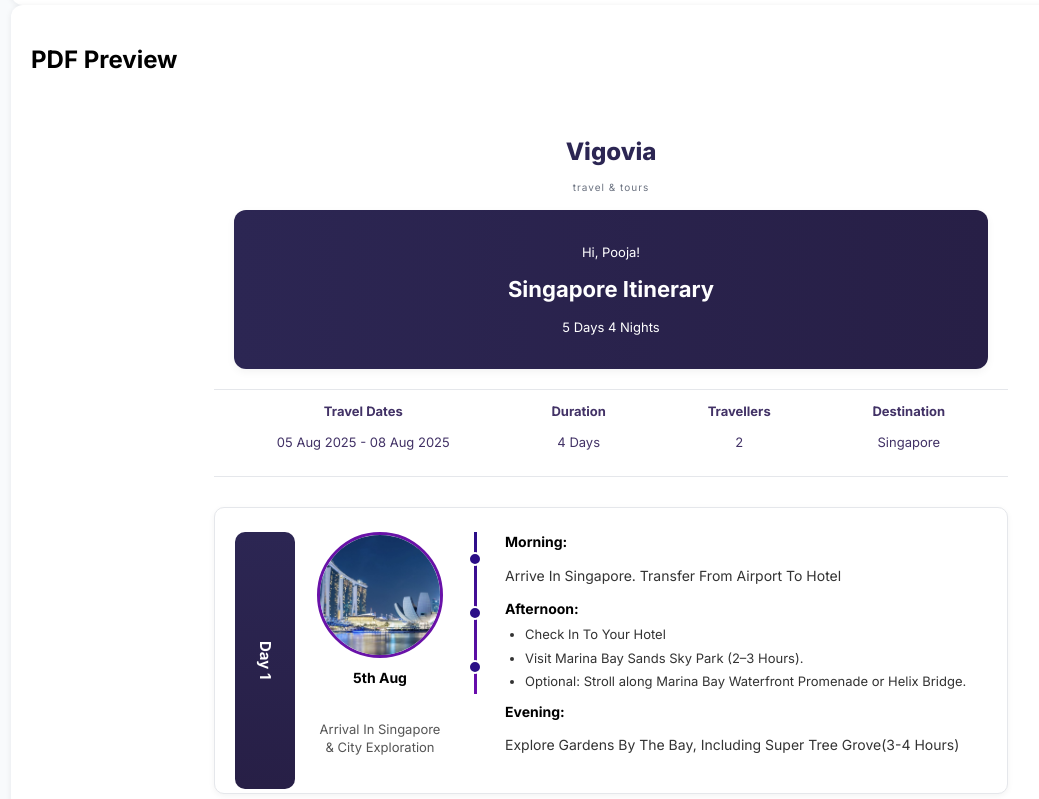
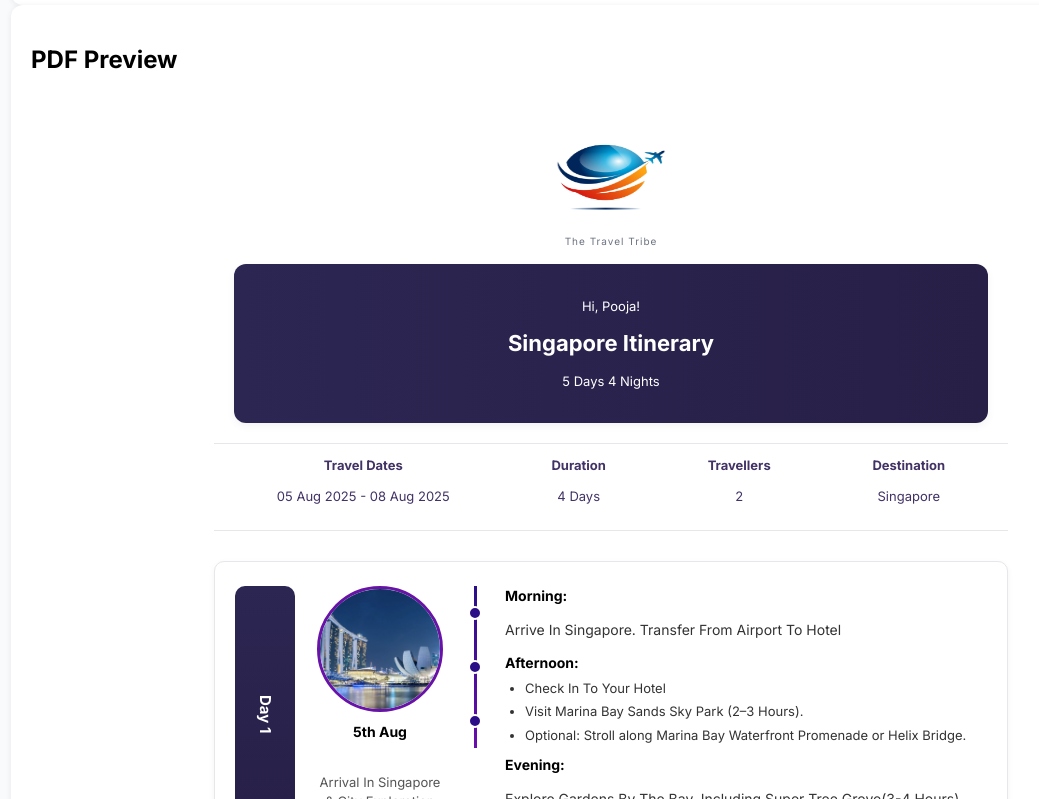
Before and after one commit to PoojaDev74/PDF_Generator, a React (Vite) app: page / in a window 1280 px wide. Shown: the part 2161-2960 px from the top of the page, without its empty margins (29-1068 px from the left). Built offline with nearby package versions, Linux system fonts and the light colour scheme.

Commit message:
Resolved merge conflicts

```diff
--- a/src/components/ItineraryPreview.jsx
+++ b/src/components/ItineraryPreview.jsx
@@ -5,6 +5,7 @@ import day1 from "../assets/day1.jpg";
 import day2 from "../assets/day2.jpg";
 import day3 from "../assets/day3.jpg";
 import day4 from "../assets/day4.jpg";
+import logo from "../assets/logo.jpg";
 
 export default function ItineraryPreview({ data }) {
     const dayImages = [day1, day2, day3, day4];
@@ -12,8 +13,12 @@ export default function ItineraryPreview({ data }) {
         <div className="itinerary-preview">
             {/* HEADER */}
             <header className="itinerary-header">
-                <h1 className="logo">Vigovia</h1>
-                <p className="tagline">travel & tours</p>
+                <img
+                    src={logo}
+                    alt="The Travel Tribe"
+                    className="logo"
+                />
+                <p className="tagline">The Travel Tribe</p>
                 <div className="header-banner">
                     <p className="welcome">{data.userName || "Hi, Pooja!"}</p>
                     <h2>{data.tourTitle || "Singapore Itinerary"}</h2>
@@ -265,7 +270,7 @@ export default function ItineraryPreview({ data }) {
             {/* FOOTER */}
             <footer className="footer">
                 <div className="footer-left">
-                    <h3>Vigovia Tech Pvt. Ltd</h3>
+                    <h3>The Travel Tribe Pvt. Ltd</h3>
                     <p>
                         Registered Office: HD-109 Cinnabar Hills,<br />
                         Links Business Park, Karnataka, India.
@@ -275,13 +280,13 @@ export default function ItineraryPreview({ data }) {
                 <div className="footer-center">
                     <p>
                         <strong>Phone:</strong> +91-9504061112<br />
-                        <strong>Email ID:</strong> Utkarsh@Vigovia.com<br />
+                        <strong>Email ID:</strong> Utkarsh@TheTravelTribe.com<br />
                         <strong>CIN:</strong> U79110KA2024PTC191890
                     </p>
                 </div>
 
                 <div className="footer-right">
-                    <h2 className="footer-logo">vigovia</h2>
+                    <h2 className="footer-logo">The Travel Tribe</h2>
                     <p className="footer-tagline">PLAN.PACK.GO ✈️</p>
                 </div>
             </footer>
--- a/src/main.jsx
+++ b/src/main.jsx
@@ -1,6 +1,6 @@
 import React from "react";
 import { createRoot } from "react-dom/client";
-import App from "./App.jsx";
+import App from "App.jsx";
 import "./App.css";
 
 createRoot(document.getElementById("root")).render(<App />);
--- a/src/styles/ItineraryPreview.css
+++ b/src/styles/ItineraryPreview.css
@@ -18,10 +18,11 @@
 }
 
 .logo {
-  color: var(--vg-purple);
-  font-weight: 800;
-  font-size: 24px;
-  line-height: 1;
+  width: 150px;
+  height: 100px;
+  display: block;
+  margin: 0 auto 8px;
+
 }
 
 .tagline {
```
Also changed, not shown: src/assets/logo.jpg.
